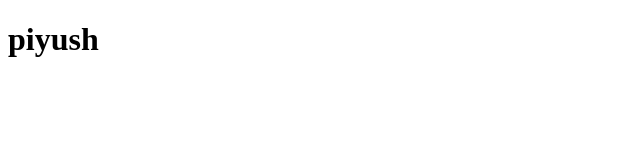
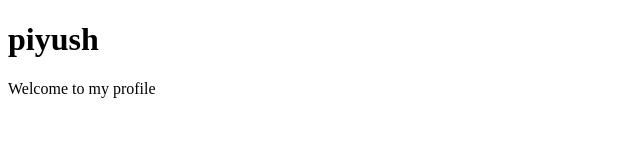
Before and after one commit to piyush111s/project2, a plain HTML site: page index.html in a window 1280 px wide. Shown: the whole page, without its empty margins (0-640 px from the left). Drawn offline with Linux system fonts and the light colour scheme.

Commit message:
add a paragraph

```diff
--- a/index.html
+++ b/index.html
@@ -7,5 +7,6 @@
 </head>
 <body>
     <h1>piyush</h1>
+    <p>Welcome to my profile</p>
 </body>
 </html>
```
Also changed, not shown: 1 other file.
